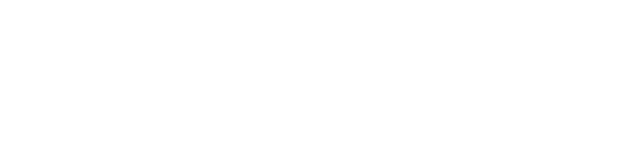
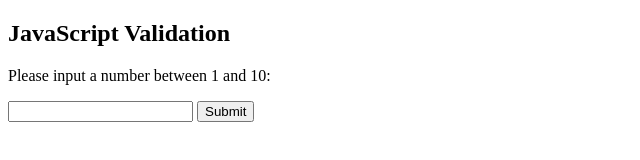
Before and after one commit to AShekharCodes/AlmaBetter-Practice, a plain HTML site: page index.html in a window 1280 px wide. Shown: the whole page, without its empty margins (0-640 px from the left). Drawn offline with Linux system fonts and the light colour scheme.

Commit message:
created numeric input validator

```diff
--- a/index.html
+++ b/index.html
@@ -4,7 +4,18 @@
     <meta charset="UTF-8" />
     <meta http-equiv="X-UA-Compatible" content="IE=edge" />
     <meta name="viewport" content="width=device-width, initial-scale=1.0" />
-    <title>Document</title>
+    <script src="script.js"></script>
+    <title>Form Validation</title>
   </head>
-  <body></body>
+  <body>
+    <h2>JavaScript Validation</h2>
+
+    <p>Please input a number between 1 and 10:</p>
+
+    <input id="numb" />
+
+    <button type="button" onclick="myFunction()">Submit</button>
+
+    <p id="demo"></p>
+  </body>
 </html>
--- /dev/null
+++ b/script.js
@@ -0,0 +1,12 @@
+function myFunction() {
+  // Get the value of the input field with id="numb"
+  let x = document.getElementById("numb").value;
+  // If x is Not a Number or less than one or greater than 10
+  let text;
+  if (isNaN(x) || x < 1 || x > 10) {
+    text = "Input not valid";
+  } else {
+    text = "Input OK";
+  }
+  document.getElementById("demo").innerHTML = text;
+}
```
